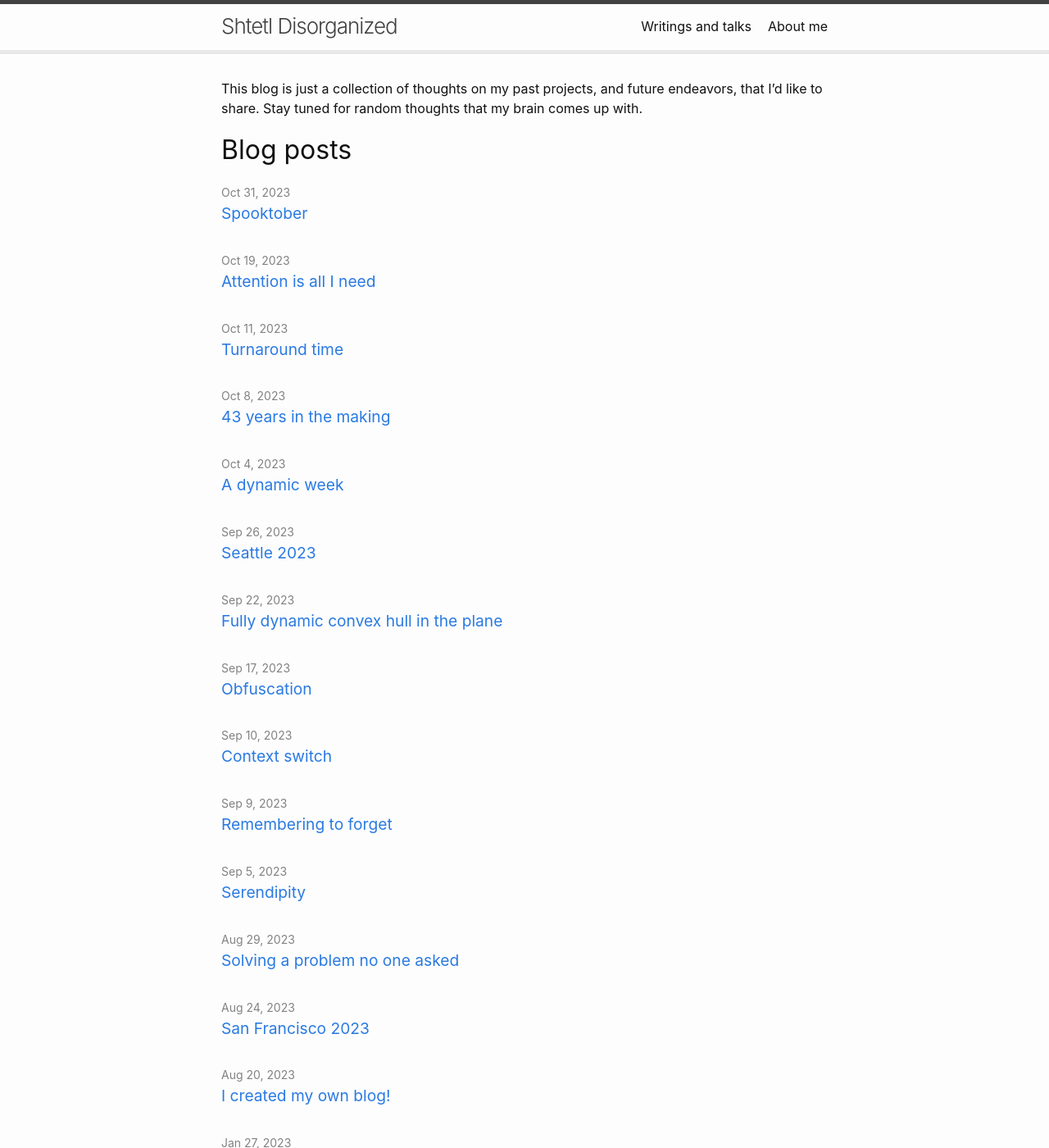
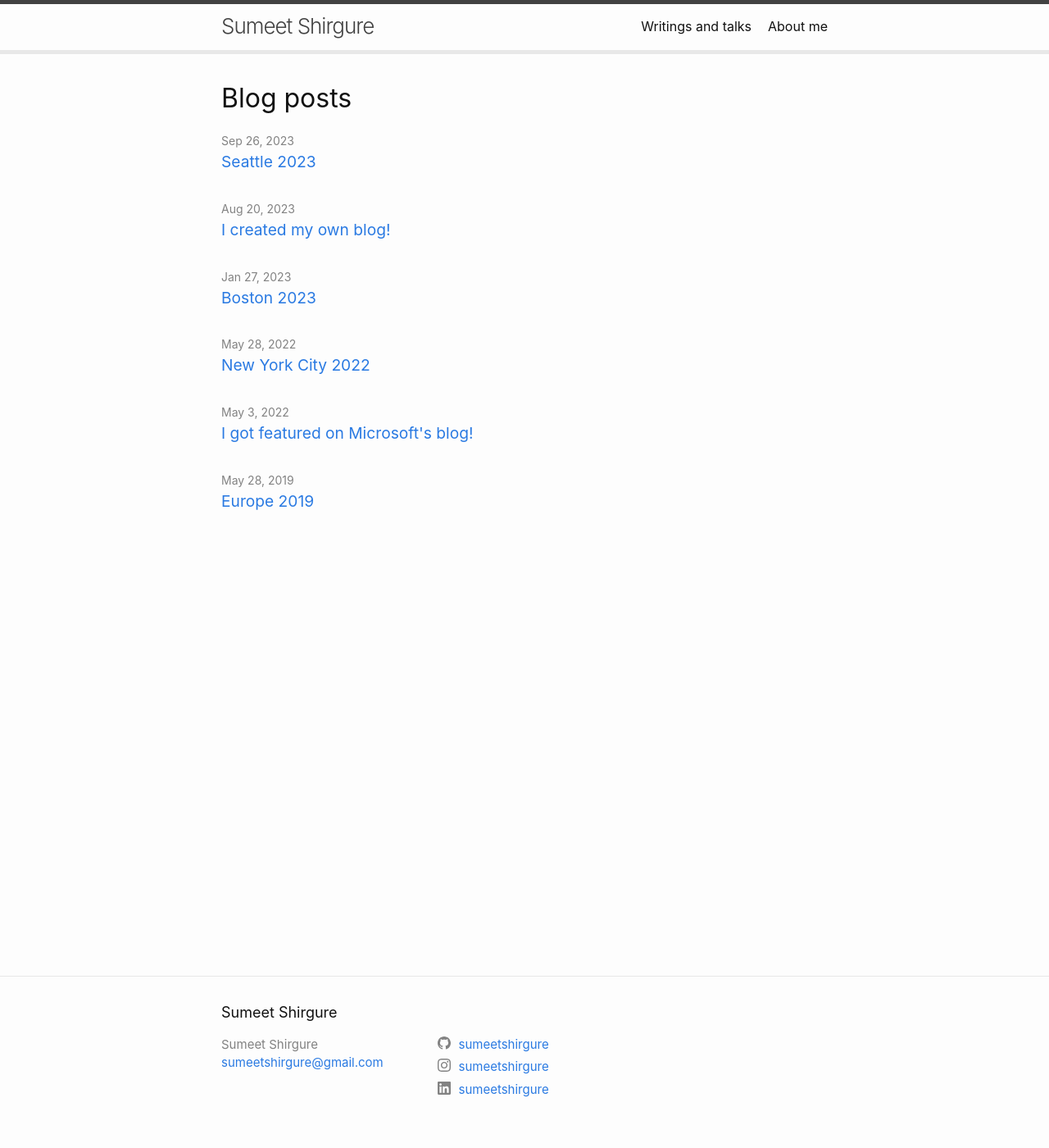
Before and after one commit to sumeetshirgure/sumeetshirgure.github.io, a Jekyll site: the page built from docs/index.markdown, in a window 1280 px wide and 1400 px high. Shown: the whole window at 82% size. Built offline with Jekyll 4.4.1, drawn with Linux system fonts in a browser that asks for light colours; some of the changed text lies outside the part shown.

Commit message:
Remove blog posts

```diff
--- a/docs/_config.yml
+++ b/docs/_config.yml
@@ -18,10 +18,10 @@
 # You can create any custom variable you would like, and they will be accessible
 # in the templates via {{ site.myvariable }}.
 
-title: Shtetl Disorganized
+title: Sumeet Shirgure
 email: sumeetshirgure@gmail.com
+#  Personal website of Sumeet Shirgure
 description: >- # this means to ignore newlines until "baseurl:"
-  Random thoughts from the great mind of Sumeet Shirgure
 baseurl: "" # the subpath of your site, e.g. /blog
 url: "" # the base hostname & protocol for your site, e.g. http://example.com
 # twitter_username:
--- a/docs/index.markdown
+++ b/docs/index.markdown
@@ -5,6 +5,3 @@
 layout: home
 list_title: Blog posts
 ---
-
-This blog is just a collection of thoughts on my past projects, and future endeavors, that I'd like to share.
-Stay tuned for random thoughts that my brain comes up with.
```
Also changed, not shown: docs/_trash/2023-08-24-san-francisco.markdown (renamed from docs/_posts/2023-08-24-san-francisco.markdown), docs/_trash/2023-08-29-solving-a-problem-no-one-asked.markdown (renamed from docs/_posts/2023-08-29-solving-a-problem-no-one-asked.markdown), docs/_trash/2023-09-05-serendipity.markdown (renamed from docs/_posts/2023-09-05-serendipity.markdown), docs/_trash/2023-09-08-remembering-to-forget.markdown (renamed from docs/_posts/2023-09-08-remembering-to-forget.markdown), docs/_trash/2023-09-10-context-switch.markdown (renamed from docs/_posts/2023-09-10-context-switch.markdown), docs/_trash/2023-09-17-obfuscation.markdown (renamed from docs/_posts/2023-09-17-obfuscation.markdown), docs/_trash/2023-09-22-dynamic-planar-convex-hull.markdown (renamed from docs/_posts/2023-09-22-dynamic-planar-convex-hull.markdown), docs/_trash/2023-10-04-dynamic-week.markdown (renamed from docs/_posts/2023-10-04-dynamic-week.markdown), docs/_trash/2023-10-08-a-matching-weekend.markdown (renamed from docs/_posts/2023-10-08-a-matching-weekend.markdown), docs/_trash/2023-10-11-turnaround-time.markdown (renamed from docs/_posts/2023-10-11-turnaround-time.markdown), docs/_trash/2023-10-19-attention-is-all-i-need.markdown (renamed from docs/_posts/2023-10-19-attention-is-all-i-need.markdown), docs/_trash/2023-10-31-spooktober.markdown (renamed from docs/_posts/2023-10-31-spooktober.markdown).
